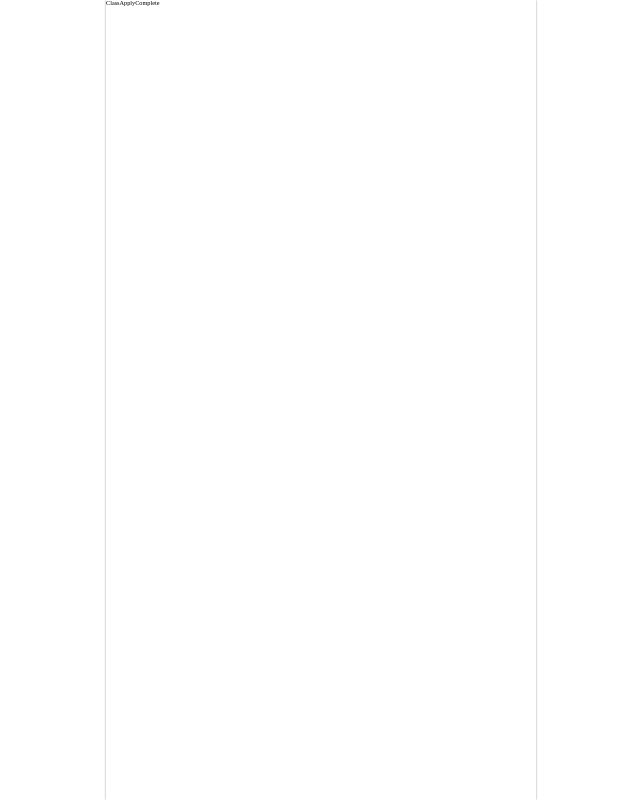
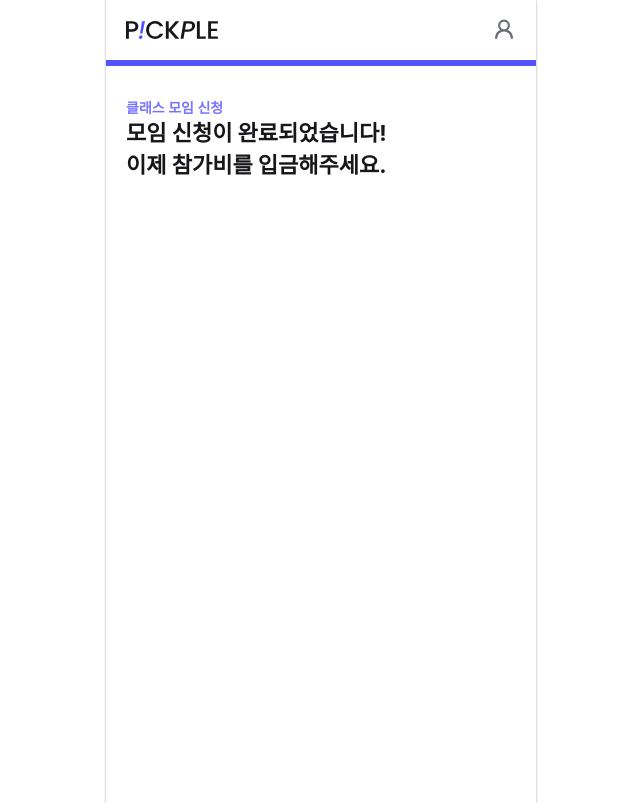
Before and after one commit to PICK-PLE/PICKPLE-client, a React (Vite) app: page /class/apply/complete in a window 1280 px wide. Shown: the whole page, without its empty margins (319-959 px from the left). Built offline with nearby package versions, Linux system fonts and the light colour scheme; a web font is replaced by a local one.

Commit message:
feat: ClassApply 전체 상단 스타일 만들기

```diff
--- a/src/pages/class/page/ClassApply/ClassApplyComplete/ClassApplyComplete.style.ts
+++ b/src/pages/class/page/ClassApply/ClassApplyComplete/ClassApplyComplete.style.ts
@@ -0,0 +1,24 @@
+import { css, Theme } from '@emotion/react';
+import { flexGenerator } from '@styles/generator';
+
+export const completeArticleLayout = css`
+${flexGenerator('column', 'flex-start', 'flex-start')}
+  padding: 3.2rem 2rem 3rem 2rem;
+  width: 100%;
+  min-height: calc(100dvh - 6.3rem);
+`;
+
+export const completeWrapperStyle = css`
+${flexGenerator('column', 'flex-start', 'flex-start')}
+gap: 3.6rem;
+`;
+
+export const completeSpanStyle = (theme: Theme) => css`
+  color: ${theme.color.purple2};
+  ${theme.font['subhead05-sb-14']}
+`;
+
+export const completeHStyle = (theme: Theme) => css`
+  color: ${theme.color.black};
+  ${theme.font['head01-b-22']}
+`;
--- a/src/pages/class/page/ClassApply/ClassApplyComplete/ClassApplyComplete.tsx
+++ b/src/pages/class/page/ClassApply/ClassApplyComplete/ClassApplyComplete.tsx
@@ -1,7 +1,23 @@
+import { LogoHeader, ProgressBar } from "@components"
+import { completeArticleLayout, completeHStyle, completeSpanStyle, completeWrapperStyle } from "@pages/class/page/ClassApply/ClassApplyComplete/ClassApplyComplete.style"
 
 const ClassApplyComplete = () => {
-  return (
-    <div>ClassApplyComplete</div>
+return (
+    <>
+      <LogoHeader />
+      <ProgressBar progress={100} />
+
+      <article css={completeArticleLayout}>
+        <div css={completeWrapperStyle}>
+          <header>
+            <span css={completeSpanStyle}>클래스 모임 신청</span>
+            <h1 css={completeHStyle}>
+              모임 신청이 완료되었습니다! <br /> 이제 참가비를 입금해주세요.
+            </h1>
+          </header>
+          </div>
+      </article>
+    </>
   )
 }
 
--- a/src/pages/class/page/ClassApply/ClassApplyDeposit/ClassApplyDeposit.style.ts
+++ b/src/pages/class/page/ClassApply/ClassApplyDeposit/ClassApplyDeposit.style.ts
@@ -0,0 +1,24 @@
+import { css, Theme } from '@emotion/react';
+import { flexGenerator } from '@styles/generator';
+
+export const depositArticleLayout = css`
+${flexGenerator('column', 'flex-start', 'flex-start')}
+  padding: 3.2rem 2rem 3rem 2rem;
+  width: 100%;
+  min-height: calc(100dvh - 6.3rem);
+`;
+
+export const dipositWrapperStyle = css`
+${flexGenerator('column', 'flex-start', 'flex-start')}
+gap: 3.6rem;
+`;
+
+export const depositSpanStyle = (theme: Theme) => css`
+  color: ${theme.color.purple2};
+  ${theme.font['subhead05-sb-14']}
+`;
+
+export const depositHStyle = (theme: Theme) => css`
+  color: ${theme.color.black};
+  ${theme.font['head01-b-22']}
+`;
--- a/src/pages/class/page/ClassApply/ClassApplyDeposit/ClassApplyDeposit.tsx
+++ b/src/pages/class/page/ClassApply/ClassApplyDeposit/ClassApplyDeposit.tsx
@@ -1,8 +1,25 @@
+import { LogoHeader, ProgressBar } from "@components"
+import { depositArticleLayout, depositHStyle, depositSpanStyle, dipositWrapperStyle } from "@pages/class/page/ClassApply/ClassApplyDeposit/ClassApplyDeposit.style"
+
 
 const ClassApplyDeposit = () => {
-  return (
-    <div>ClassApplyDeposit</div>
-  )
-}
+    return (
+        <>
+          <LogoHeader />
+          <ProgressBar progress={75} />
+
+          <article css={depositArticleLayout}>
+            <div css={dipositWrapperStyle}>
+              <header>
+                <span css={depositSpanStyle}>클래스 모임 신청</span>
+                <h1 css={depositHStyle}>
+                  모임 신청이 완료되었습니다! <br /> 이제 참가비를 입금해주세요.
+                </h1>
+              </header>
+              </div>
+          </article>
+        </>
+      )
+    }
 
 export default ClassApplyDeposit
--- a/src/pages/class/page/ClassApply/ClassApplyQuestion/ClassApplyQuestion.style.ts
+++ b/src/pages/class/page/ClassApply/ClassApplyQuestion/ClassApplyQuestion.style.ts
@@ -0,0 +1,24 @@
+import { css, Theme } from '@emotion/react';
+import { flexGenerator } from '@styles/generator';
+
+export const questionArticleLayout = css`
+${flexGenerator('column', 'flex-start', 'flex-start')}
+  padding: 3.2rem 2rem 3rem 2rem;
+  width: 100%;
+  min-height: calc(100dvh - 6.3rem);
+`;
+
+export const questionWrapperStyle = css`
+${flexGenerator('column', 'flex-start', 'flex-start')}
+gap: 3.6rem;
+`;
+
+export const questionSpanStyle = (theme: Theme) => css`
+  color: ${theme.color.purple2};
+  ${theme.font['subhead05-sb-14']}
+`;
+
+export const questionHStyle = (theme: Theme) => css`
+  color: ${theme.color.black};
+  ${theme.font['head01-b-22']}
+`;
--- a/src/pages/class/page/ClassApply/ClassApplyQuestion/ClassApplyQuestion.tsx
+++ b/src/pages/class/page/ClassApply/ClassApplyQuestion/ClassApplyQuestion.tsx
@@ -1,8 +1,26 @@
+import { LogoHeader, ProgressBar } from "@components"
+import { questionArticleLayout, questionHStyle, questionSpanStyle, questionWrapperStyle } from "@pages/class/page/ClassApply/ClassApplyQuestion/ClassApplyQuestion.style"
 
 const ClassApplyQuestion = () => {
   return (
-    <div>ClassApplyQuestion</div>
+    <>
+      <LogoHeader />
+      <ProgressBar progress={50} />
+
+      <article css={questionArticleLayout}>
+        <div css={questionWrapperStyle}>
+          <header>
+            <span css={questionSpanStyle}>클래스 모임 신청</span>
+            <h1 css={questionHStyle}>
+              호스트의 질문에 <br /> 답변을 작성해 주세요!
+            </h1>
+          </header>
+          </div>
+      </article>
+    </>
   )
 }
 
 export default ClassApplyQuestion
+
+//질문 개수만큼 맵 돌려서 QuestionText, TextArea 만들기
--- a/src/pages/class/page/ClassApply/ClassApplyRule/ClassApplyRule.tsx
+++ b/src/pages/class/page/ClassApply/ClassApplyRule/ClassApplyRule.tsx
@@ -19,7 +19,7 @@ const ClassApplyRule = () => {
           <header>
             <span css={ruleSpanStyle}>클래스 모임 신청</span>
             <h1 css={ruleHStyle}>
-              모두가 즐거운 모임이 될 수 있도록 <br /> 꼭 확인해 주세요.
+              모두가 즐거운 모임이 될 수 있도록 <br /> 꼭 확인해 주세요!
             </h1>
           </header>
 
```
